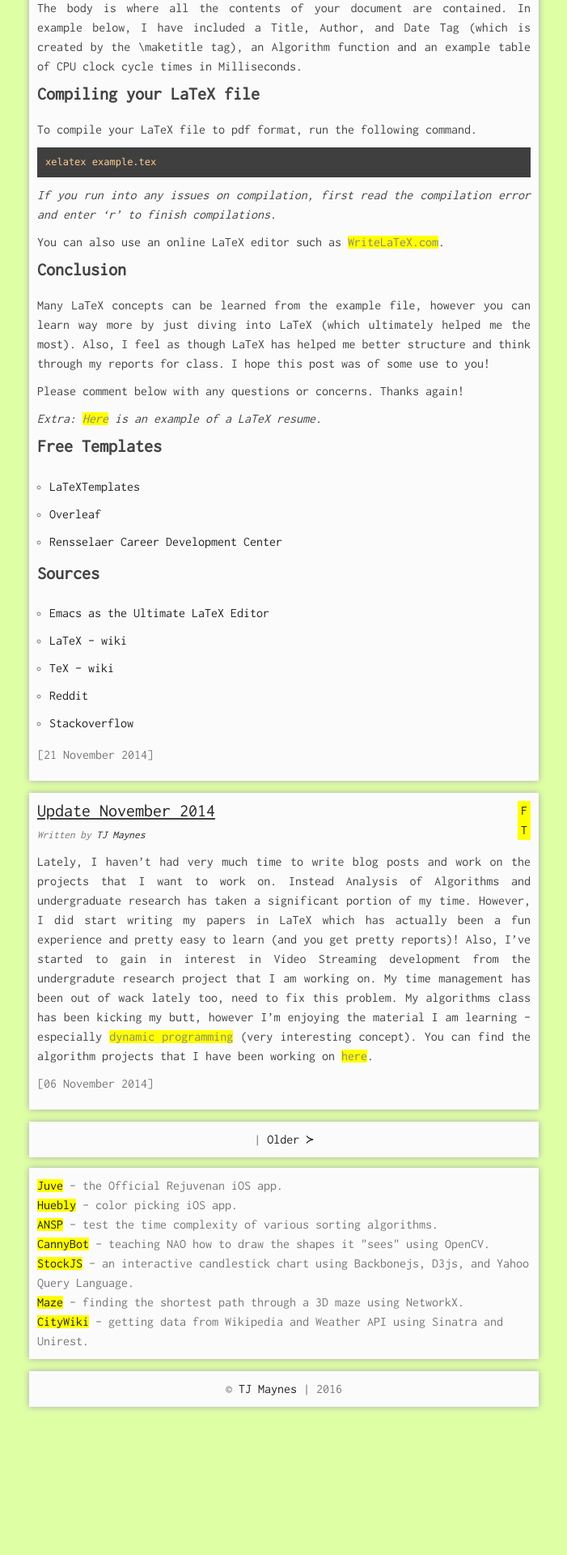
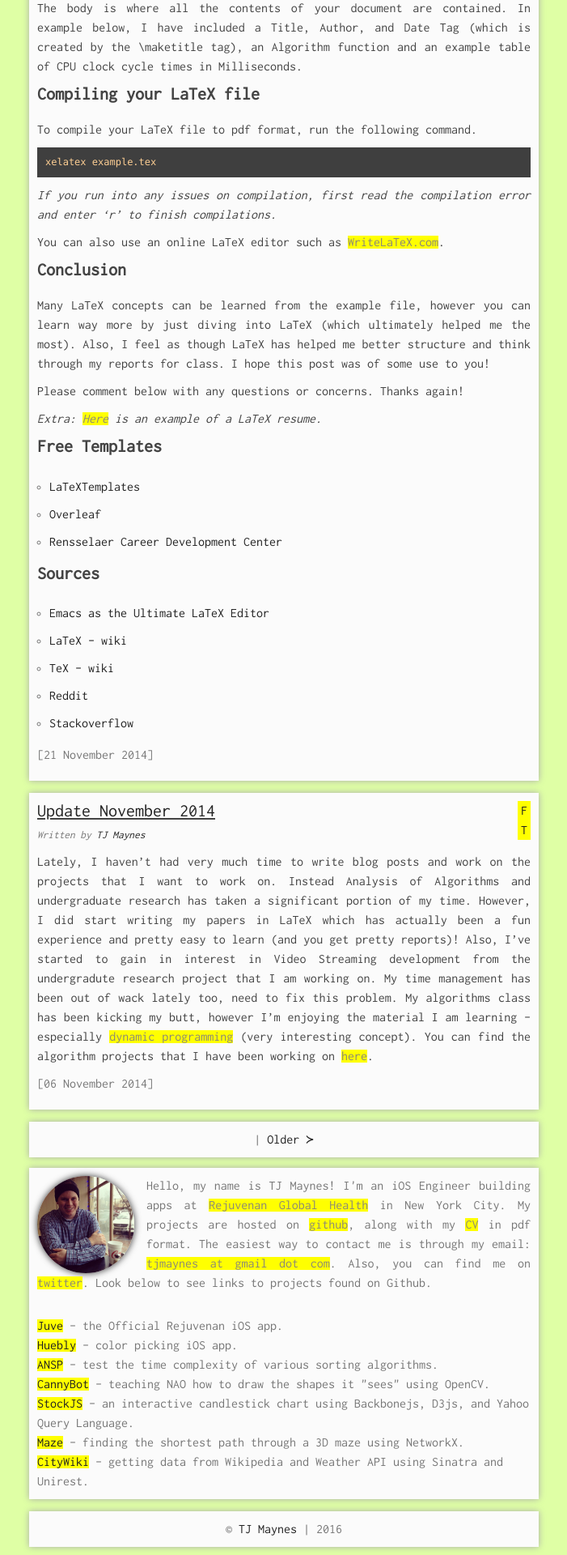
Before and after one commit to embaron/tjmaynes.github.io, a Jekyll site: the page built from index.html, in a window 1280 px wide. Shown: the part 4053-5973 px from the top of the page at 81% size, without its empty margins (289-990 px from the left). Built offline with Jekyll 4.4.1, drawn with Linux system fonts in a browser that asks for light colours; the list of posts is cut into pages by our own code; before the commit the page ends 5800 px from its top, so only the background shows below that.

Commit message:
Updated about section

```diff
--- a/_includes/about.html
+++ b/_includes/about.html
@@ -1,12 +1,6 @@
 <div id="about">
-    <img src="/img/profile.png" align="left" alt="TJ Maynes, profile picture">
-		<p>Hello, my name is TJ Maynes! I'm a Software Engineer building apps at <a
-        href="https://www.rejuvenan.com/" target="_blank">Rejuvenan Global
-        Health</a> in New York City. My projects are
-    hosted on <a href="https://www.github.com/tjmaynes/"
-        target="_blank">github</a>, along with my <a href="/cv.pdf">CV</a> in pdf
-    format. The easiest way to contact me is through my email: <a
-        href="mailto:tjmaynes@gmail.com">tjmaynes at gmail dot com</a>. Also,
-    you can find me on <a href="https://www.twitter.com/tjmaynes/"
-        target="_blank">twitter</a>.</p>
+  <img src="/img/profile.png" align="left" alt="TJ Maynes, profile picture"></img>
+  <p>Hello, my name is TJ Maynes! I'm an iOS Engineer building apps at <a href="https://www.rejuvenan.com/" target="_blank">Rejuvenan Global Health</a> in New York City. My projects are hosted on <a href="https://www.github.com/tjmaynes/" target="_blank">github</a>, along with my <a href="/cv.pdf">CV</a> in pdf format. The easiest way to contact me is through my email: <a href="mailto:tjmaynes@gmail.com">tjmaynes at gmail dot com</a>. Also, you can find me on <a href="https://www.twitter.com/tjmaynes/" target="_blank">twitter</a>. Look below to see links to projects found on Github.</p>
+  <br>
+  {% include projects.html %}
 </div>
--- a/_includes/style.css
+++ b/_includes/style.css
@@ -138,8 +138,8 @@ section {
 }
 #about img{
   margin-right:15px;
-  width: 80px;
-  height: 80px;
+  width: 120px;
+  height: 120px;
   border-radius: 80px;
   -webkitbkit-border-radius: 80px;
   -moz-border-radius: 80px;
@@ -147,7 +147,7 @@ section {
   -webkit-box-shadow: 0 0 8px rgba(0, 0, 0, .8);
   -moz-box-smallhadow: 0 0 8px rgba(0, 0, 0, .8);
 }
-#posts, .post, #pagination, .projects, .menu, footer {
+#posts, .post, #pagination, #about, .menu, footer {
   background: #fbfbfb;
   box-shadow: 0 0 8px #aaa;
   padding:10px 10px 10px 10px;
--- a/_layouts/main.html
+++ b/_layouts/main.html
@@ -8,7 +8,7 @@
       <div class="content">
         {% include header.html %}
         {{ content }}
-        {% include projects.html %}
+        {% include about.html %}
         {% include footer.html %}
       </div>
     </div>
```
